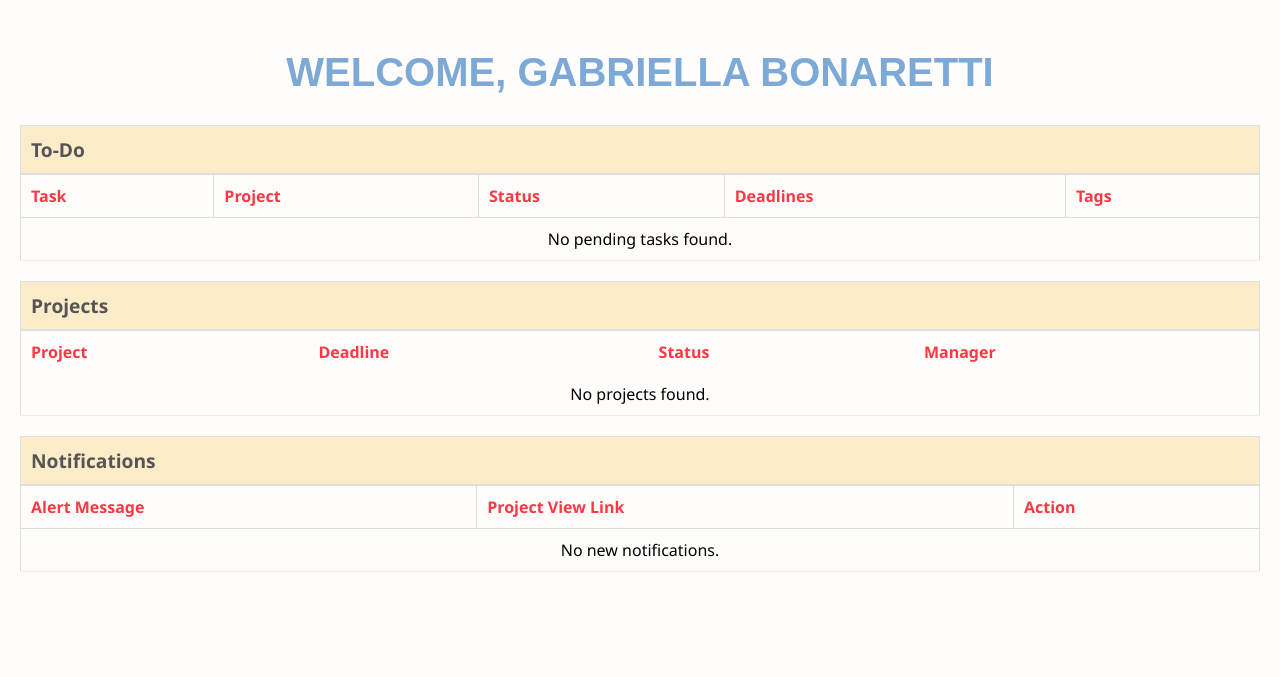
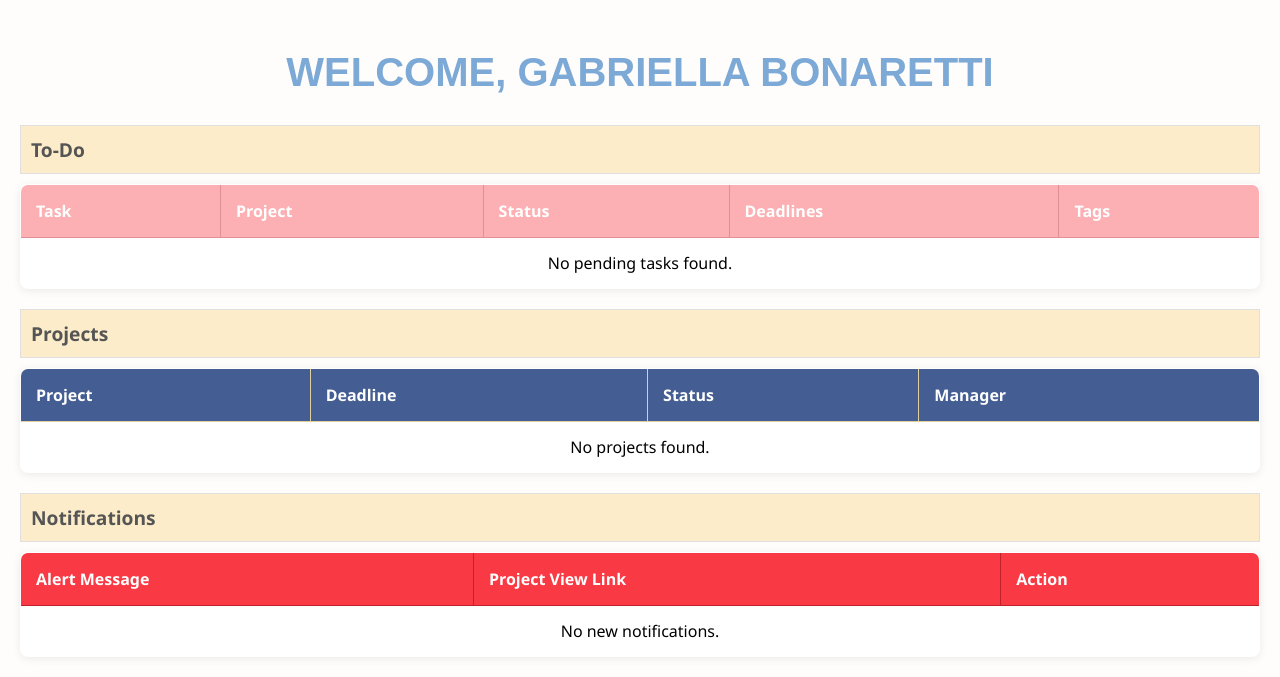
Before and after one commit to EndecZA/REII414-Practical, a PHP site: page / in a window 1280 px wide. Shown: the part 60-737 px from the top of the page. Run offline with PHP 8.4, Linux system fonts and the light colour scheme; a user stored in the database is signed in; data comes from the database, SQL or seed files in the repository; data that the repository does not hold is empty.

Commit message:
Making pretty

```diff
--- a/index.php
+++ b/index.php
@@ -61,7 +61,7 @@ while ($dl_row = mysqli_fetch_assoc($dl_res)) {
 	<div class="welcome-msg">WELCOME, <?php echo strtoupper(htmlspecialchars($_SESSION['user_name'])); ?></div>
 
 <div class="section-header">To-Do</div>
-    <table class="data-table" border="1" width="100%">
+    <table class="data-table todo-table" border="1" width="100%">
         <tr>
             <th>Task</th>
             <th>Project</th>
@@ -135,7 +135,7 @@ while ($dl_row = mysqli_fetch_assoc($dl_res)) {
 
 	<div class="section-header">Projects</div>
 
-	<table class="data-table">
+	<table class="data-table projects-table">
         <tr>
             <th>Project</th>
             <th>Deadline</th>
@@ -182,7 +182,7 @@ while ($dl_row = mysqli_fetch_assoc($dl_res)) {
 
 	<div class="section-header">Notifications</div>
 
-    <table class="data-table" border="1" width="100%">
+    <table class="data-table notifications-table" border="1" width="100%">
         <tr>
             <th>Alert Message</th>
             <th>Project View Link</th>
--- a/style.css
+++ b/style.css
@@ -401,3 +401,147 @@ label {
 .close:hover {
     color: red;
 }
+
+/* ===== GLOBAL TABLE STYLES ===== */
+
+.data-table {
+    width: 100%;
+    border-collapse: collapse;
+    margin-top: 10px;
+    margin-bottom: 20px;
+    background: white;
+    border-radius: 8px;
+    overflow: hidden;
+    box-shadow: 0 2px 8px rgba(0,0,0,0.08);
+}
+
+.data-table th {
+    background-color: #445E93;
+    color: white;
+    padding: 15px;
+    text-align: left;
+    font-size: 1rem;
+    border: 1px solid #3a5080;
+    font-weight: bold;
+}
+
+.data-table td {
+    padding: 14px;
+    border: 1px solid #ddd;
+    vertical-align: middle;
+}
+
+.data-table tr:hover {
+    background-color: #f8f9fc;
+}
+
+/* ===== PHASE TASK TABLES (border="1" tables in projects.php) ===== */
+
+table[border="1"] {
+    width: 100%;
+    border-collapse: collapse;
+    margin-top: 10px;
+    background: white;
+    border-radius: 8px;
+    overflow: hidden;
+    box-shadow: 0 2px 8px rgba(0,0,0,0.08);
+}
+
+table[border="1"] th {
+    background-color: #445E93;
+    color: white;
+    padding: 15px;
+    text-align: left;
+    font-size: 1rem;
+    border: 1px solid #3a5080;
+}
+
+table[border="1"] td {
+    padding: 14px;
+    border: 1px solid #ddd;
+    vertical-align: middle;
+}
+
+table[border="1"] tr:hover {
+    background-color: #f8f9fc;
+}
+
+/* ===== GLOBAL DROPDOWN / SELECT STYLES ===== */
+
+select {
+    padding: 8px 12px;
+    border: 1px solid #253d6a;
+    border-radius: 4px;
+    background-color: white;
+    color: #253d6a;
+    font-size: 0.95rem;
+    font-family: 'Segoe UI', sans-serif;
+    cursor: pointer;
+    transition: border-color 0.3s;
+}
+
+select:hover, select:focus {
+    border-color: #445E93;
+    outline: none;
+    box-shadow: 0 0 0 2px rgba(68,94,147,0.2);
+}
+
+/* ===== GLOBAL BUTTON STYLES ===== */
+
+button {
+    padding: 8px 16px;
+    border: 1px solid #253d6a;
+    border-radius: 4px;
+    background-color: white;
+    color: #253d6a;
+    font-size: 0.95rem;
+    font-family: 'Segoe UI', sans-serif;
+    cursor: pointer;
+    transition: background-color 0.3s, color 0.3s;
+}
+
+button:hover {
+    background-color: #445E93;
+    color: white;
+}
+
+/* ===== GLOBAL INPUT STYLES ===== */
+
+input[type="text"],
+input[type="date"],
+input[type="number"],
+input[type="email"],
+input[type="password"] {
+    padding: 8px 12px;
+    border: 1px solid #ddd;
+    border-radius: 4px;
+    font-size: 0.95rem;
+    font-family: 'Segoe UI', sans-serif;
+    transition: border-color 0.3s;
+}
+
+input[type="text"]:focus,
+input[type="date"]:focus,
+input[type="number"]:focus,
+input[type="email"]:focus,
+input[type="password"]:focus {
+    border-color: #445E93;
+    outline: none;
+    box-shadow: 0 0 0 2px rgba(68,94,147,0.2);
+}
+
+.todo-table th {
+    background-color: #FCB0B3!important;  /* red */
+    border: 1px solid #e09095!important;
+}
+
+.projects-table th {
+    background-color: #445E93!important;  /* yellow */
+
+    border: 1px solid #e0d0a0!important;
+}
+
+.notifications-table th {
+    background-color: #F93943!important;  /* pink */
+    border: 1px solid #c0222b!important;
+}
```
Also changed, not shown: projects.php (+4 -4 lines).
